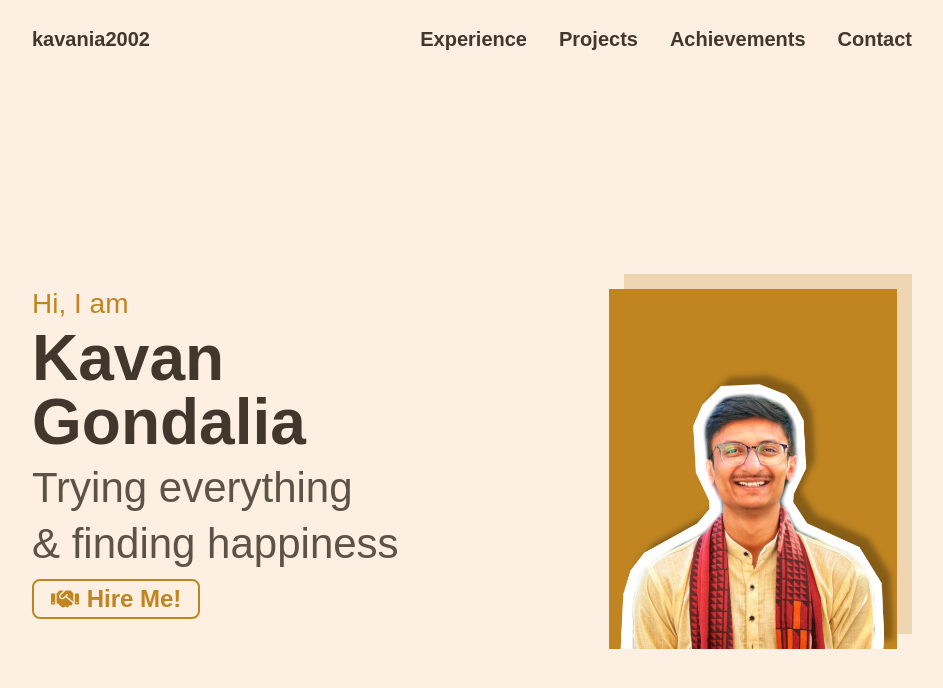
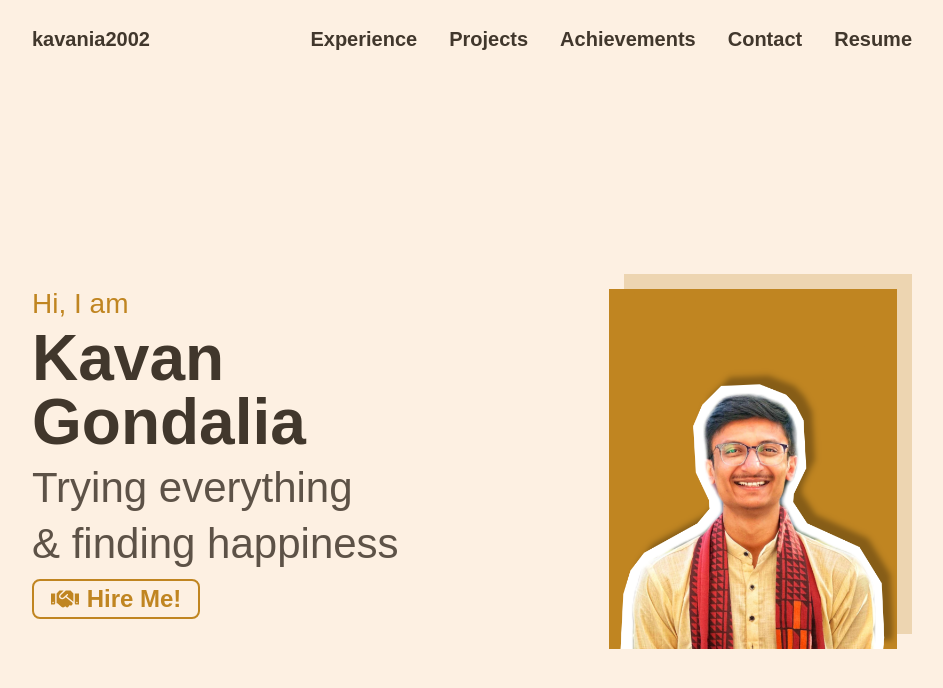
Before and after one commit to kavania2002/simple-portfolio, a React (Vite) app: page / in a window 1280 px wide. Shown: the top 688 px of the page, without its empty margins (168-1111 px from the left). Built offline with nearby package versions, Linux system fonts and the light colour scheme; a web font is replaced by a local one.

Commit message:
chore: 🧹 add resume in navbar

```diff
--- a/src/constants/navbar.ts
+++ b/src/constants/navbar.ts
@@ -15,4 +15,8 @@ export const navbarItems = [
     name: "Contact",
     href: "/contact",
   },
+  {
+    name: "Resume",
+    href: "https://bit.ly/kavania2002",
+  }
 ];
--- a/src/sections/AboutMeLargeScreen.tsx
+++ b/src/sections/AboutMeLargeScreen.tsx
@@ -6,7 +6,7 @@ const AboutMe = () => {
   return (
     <div className="h-screen w-full py-4 md:py-8 flex flex-col justify-center gap-y-4 md:gap-y-4">
       <Divider />
-      <div className="h-full mx-2 md:mx-2 bg-secondary rounded-2xl md:rounded-[48px]">
+      <div className="h-full mx-2 md:mx-2 bg-secondary rounded-2xl md:rounded-[42px]">
         <div className="h-full flex flex-col gap-y-10 justify-center px-10 md:px-24 lg:px-30 xl:px-44 2xl:px-64 py-2">
           <div className="w-full flex items-center justify-between text-[3vh] leading-[4vh] md:leading-tight md:text-xl lg:text-3xl xl:text-4xl font-bold text-white">
             <p className="">About Me</p>
--- a/src/sections/Navbar.tsx
+++ b/src/sections/Navbar.tsx
@@ -19,7 +19,11 @@ const LargeScreenNavbar = () => {
         </div>
         <div className="flex md:gap-x-5 lg:gap-x-8">
           {navbarItems.map((item, index) => (
-            <a className="hover:opacity-75" key={index} href={item.href}>
+            <a
+              target={item.name === "Resume" ? "_blank" : "_self"}
+              className="hover:opacity-75"
+              key={index}
+              href={item.href}>
               {item.name}
             </a>
           ))}
```
